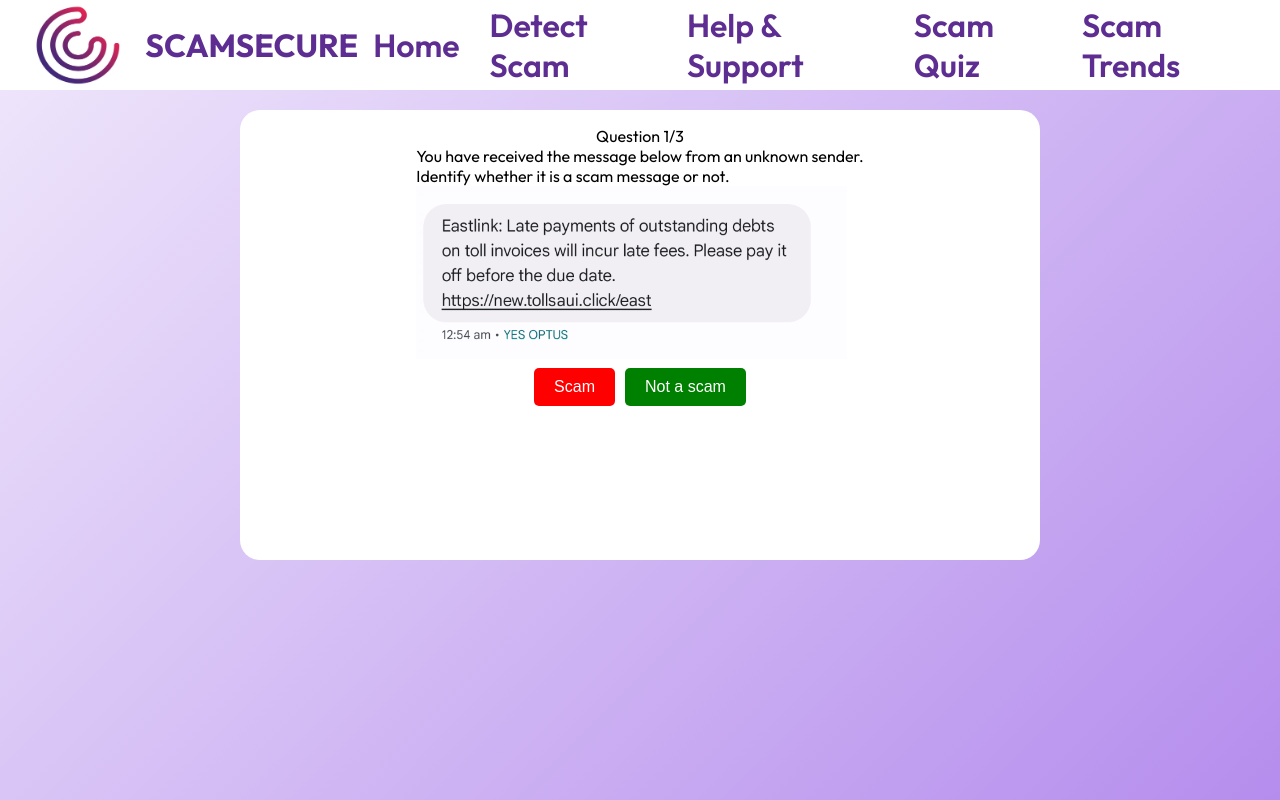
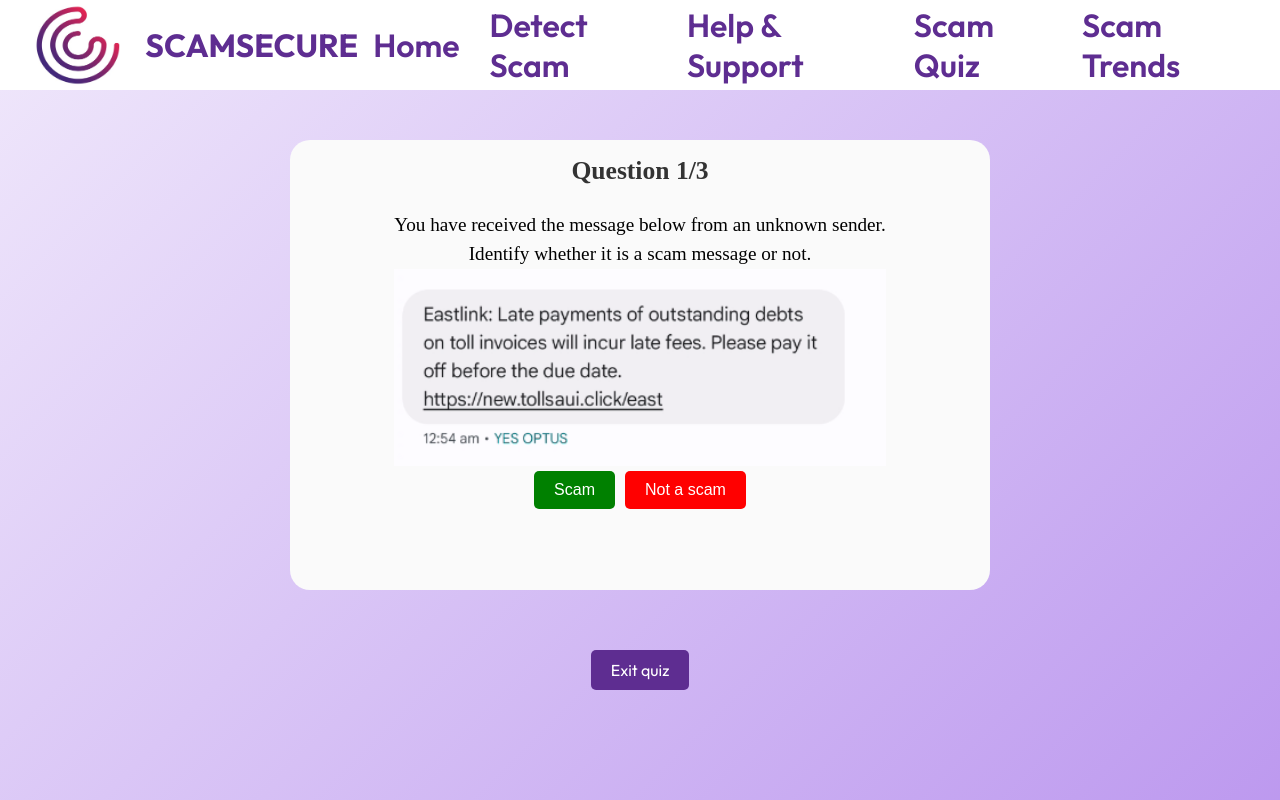
Before and after one commit to mishrab05/scamguard, a React (Create React App) app: page /quiz in a window 1280 px wide. Both pictures are taken after typing "Sample" into the empty fields and a click on the button "Submit". Shown: the top 800 px of the page. Built offline with nearby package versions, Linux system fonts and the light colour scheme.

Commit message:
scam quiz css update

```diff
--- a/src/App.css
+++ b/src/App.css
@@ -526,16 +526,33 @@
   text-align: left;
 }
 
+.question-text {
+  display: flex;
+  justify-content: center;
+  flex-direction: column;
+  text-align: center;
+  margin-top: 25px;
+}
+
+.explanation-text {
+  display: flex;
+  justify-content: center;
+  flex-direction: column;
+  text-align: center;
+  margin-top: 10px;
+  margin-bottom: 20px;
+}
+
 .quiz-section {
   display: flex;
   flex-direction: column;
   /*justify-content: center;*/
   align-items: center;
-  width: 800px;
+  width: 700px;
   height: 450px;
   border-radius: 20px;
-  margin: 20px auto; /* Center the box horizontally */
-  background-color: #fff;
+  margin: 50px auto; /* Center the box horizontally */
+  background-color: rgb(250, 250, 250);
 }
 
 .question-section {
@@ -569,13 +586,19 @@
   color: white;
 }
 
-.explanation-section{
+.explanation {
+  font-family: 'Plus Jakarta Sans';
+  font-size: 1.2rem;
+  line-height: 1.8rem;
+}
+
+.explanation-section {
   display: flex;
   flex-direction: column;
   align-items: center;
 }
 
-.quiz-section .explanation-section button {
+.quiz-section button {
   margin-top: 10px;
   padding: 10px 20px;
   background-color: #5E2D91;
@@ -587,11 +610,66 @@
   transition: background-color 0.3s ease;
 }
 
-.quiz-section .explanation-section button:hover {
+.explanation-section button {
+  margin-top: 10px;
+  padding: 10px 20px;
+  background-color: #5E2D91;
+  color: #fff;
+  border: none;
+  border-radius: 5px;
+  cursor: pointer;
+  font-size: 16px;
+  transition: background-color 0.3s ease;
+}
+
+.quiz-end {
+  display: flex;
+  justify-content: center;
+  align-items: center;
+  margin-top: 10px;
+}
+
+.exit-button {
+  margin-top: 10px;
+  padding: 10px 20px;
+  background-color: #5E2D91;
+  color: #fff;
+  border: none;
+  border-radius: 5px;
+  cursor: pointer;
+  font-size: 16px;
+  transition: background-color 0.3s ease;
+}
+
+.exit-button:hover {
+  text-decoration: underline;
+}
+
+.quiz-section button:hover {
   /*background-color: #4a226a;*/
   text-decoration: underline;
 }
+
+.explanation-section button:hover {
+  /*background-color: #4a226a;*/
+  text-decoration: underline;
+}
+
+.quiz-text {
+  font-family: 'Plus Jakarta Sans';
+  font-size: 1.2rem;
+  line-height: 1.8rem;
+}
+
+.question-count {
+  font-family: 'Plus Jakarta Sans';
+  font-size: 1.6rem;
+  font-weight: bold;
+  color: #333;
+}
 /*end of quiz*/
+
+
 
 
 
--- a/src/routes/Quiz.js
+++ b/src/routes/Quiz.js
@@ -9,29 +9,29 @@
 {
     questionText: 'Question 1',
     answerOptions: [
-        { answerText: 'Scam', isCorrect: false },
-        { answerText: 'Not a scam', isCorrect: true },
+        { answerText: 'Scam', isCorrect: true },
+        { answerText: 'Not a scam', isCorrect: false },
 
     ],
-    explanation: 'Q1 explanation',
+    explanation: 'Explanation',
     },
     {
     questionText: 'Question 2',
     answerOptions: [
-        { answerText: 'Scam', isCorrect: false },
-        { answerText: 'Not a scam', isCorrect: true },
+        { answerText: 'Scam', isCorrect: true },
+        { answerText: 'Not a scam', isCorrect: false },
 
     ],
-    explanation: 'Q2 explanation',
+    explanation: 'Explanation',
     },
     {
     questionText: 'Question 3',
     answerOptions: [
-        { answerText: 'Scam', isCorrect: false },
-        { answerText: 'Not a scam', isCorrect: true },
+        { answerText: 'Scam', isCorrect: true },
+        { answerText: 'Not a scam', isCorrect: false },
 
     ],
-    explanation: 'Q3 explanation',
+    explanation: 'Explanation',
     }
 ];
 
@@ -100,7 +100,7 @@
         <section style={{
             background: 'linear-gradient(135deg, #B58DED33, #B58DED)',
             width: '100%',
-            height: '100vh',
+            height: '140vh',
         }}>
         <Navbar />
 
@@ -133,7 +133,7 @@
           </div>
         ) : (
 
-
+          <div>
           <div className='quiz-section'>
             <div className="question-section">
               <div className="question-count">
@@ -141,23 +141,23 @@
               </div>
               {currentQuestionIndex === 0 && ( // Check if current question is Question 1
                 <div className="question-text">
-                  <p>You have received the message below from an unknown sender.</p>
-                  <p>Identify whether it is a scam message or not.</p>
+                  <p class='quiz-text'>You have received the message below from an unknown sender.</p>
+                  <p class='quiz-text'>Identify whether it is a scam message or not.</p>
                   <img src={require('../assets/Easlink.png')} alt="Message Image" />
                 </div>
               )}
               {currentQuestionIndex === 1 && ( // Check if current question is Question 2
                 <div className="question-text">
-                  <p>You have received the message below from an unknown sender.</p>
-                  <p>Identify whether it is a scam message or not.</p>
-                  <img src={require('../assets/Easlink.png')} alt="Message Image" />
+                  <p class='quiz-text'>You have received the message below from an unknown sender.</p>
+                  <p class='quiz-text'>Identify whether it is a scam message or not.</p>
+                  <img src={require('../assets/Shipping issue.png')} alt="Message Image" />
                 </div>
               )}
               {currentQuestionIndex === 2 && ( // Check if current question is Question 3
                 <div className="question-text">
-                  <p>You have received the message below from an unknown sender.</p>
-                  <p>Identify whether it is a scam message or not.</p>
-                  <img src={require('../assets/Easlink.png')} alt="Message Image" />
+                  <p class='quiz-text'>You have received the message below from an unknown sender.</p>
+                  <p class='quiz-text'>Identify whether it is a scam message or not.</p>
+                  <img src={require('../assets/Overdue notice.png')} alt="Message Image" />
                 </div>
               )}
               <div className="answer-section">
@@ -173,26 +173,28 @@
                 ))}
               </div>
             </div>
+            </div>
 
+            <div className="explanation">
             {showExplanation && (
               <div className="explanation-section">
                 <p>{questions[currentQuestionIndex].explanation}</p>
                 {currentQuestionIndex === 0 && ( // Check if current question is Question 1
-                  <div>
-                    <p>It is a scam message.</p>
-                    <p>Explanation for why it's a scam...</p>
+                  <div className='explanation-text'>
+                    <p class='quiz-text'>It is a scam message.</p>
+                    <p class='quiz-text'>Explanation for why it's a scam...</p>
                   </div>
                 )}
                 {currentQuestionIndex === 1 && ( // Check if current question is Question 2
-                  <div>
-                    <p>It is a scam message.</p>
-                    <p>Explanation for why it's a scam...</p>
+                  <div className='explanation-text'>
+                    <p class='quiz-text'>It is a scam message.</p>
+                    <p class='quiz-text'>Explanation for why it's a scam...</p>
                   </div>
                 )}
                 {currentQuestionIndex === 2 && ( // Check if current question is Question 3
-                  <div>
-                    <p>It is a scam message.</p>
-                    <p>Explanation for why it's a scam...</p>
+                  <div className='explanation-text'>
+                    <p class='quiz-text'>It is a scam message.</p>
+                    <p class='quiz-text'>Explanation for why it's a scam...</p>
                   </div>
                 )}
                 <button onClick={currentQuestionIndex < questions.length - 1 ? handleNextQuestion : handleShowResults}>
@@ -201,11 +203,14 @@
               </div>
             )}
           </div>
+          </div>
         )
       ) : null}
 
 
-
+          <div className='quiz-end'>
+              <Link to='/scamquiz' className='exit-button'>Exit quiz</Link>
+          </div>
 
           </section>
           <footer className="footer">
```
